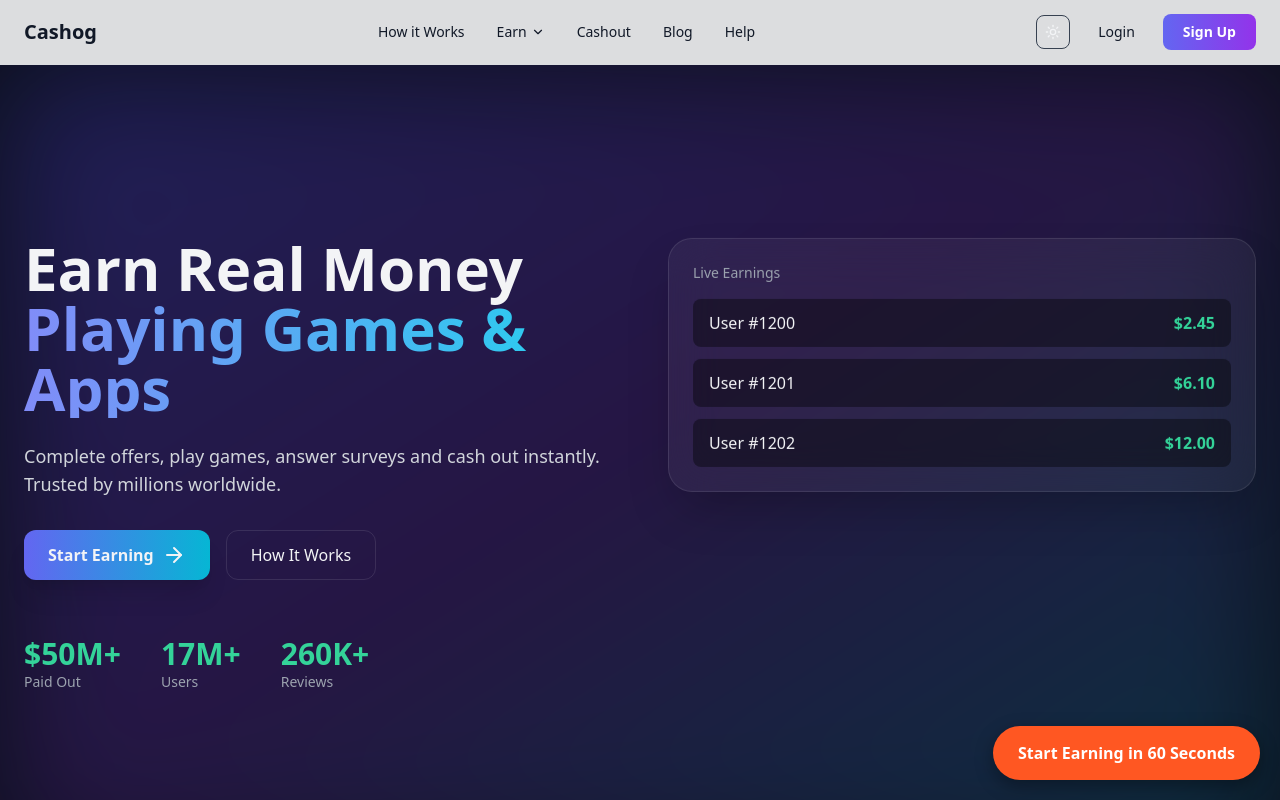
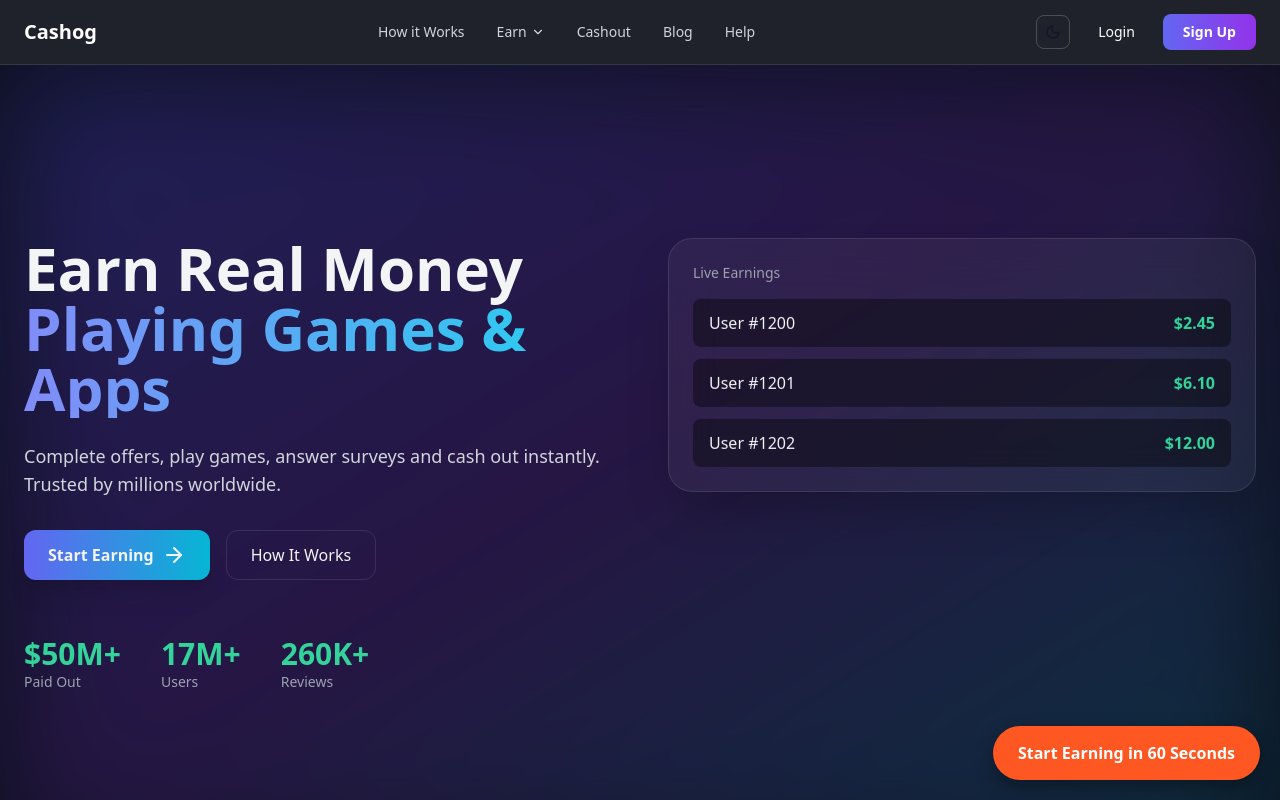
Before and after one commit to tool63/cashin, a Next.js app: page / in a window 1280 px wide. Shown: the top 800 px of the page. Built offline with nearby package versions, Linux system fonts and the light colour scheme.

Commit message:
Update providers.tsx

```diff
--- a/app/providers.tsx
+++ b/app/providers.tsx
@@ -2,16 +2,12 @@
 
 import { ThemeProvider } from "next-themes"
 
-export default function Providers({
-  children,
-}: {
-  children: React.ReactNode
-}) {
+export default function Providers({ children }: { children: React.ReactNode }) {
   return (
     <ThemeProvider
       attribute="class"
-      defaultTheme="dark"
-      enableSystem={false}
+      defaultTheme="system"
+      enableSystem
     >
       {children}
     </ThemeProvider>
```
